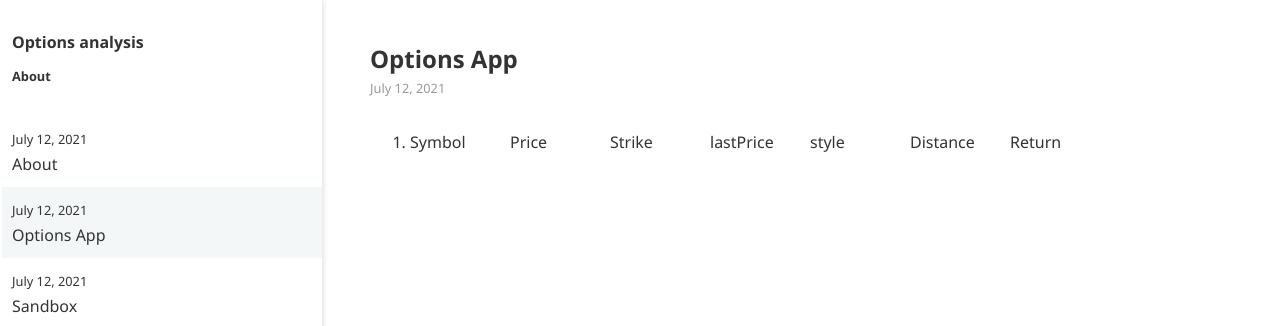
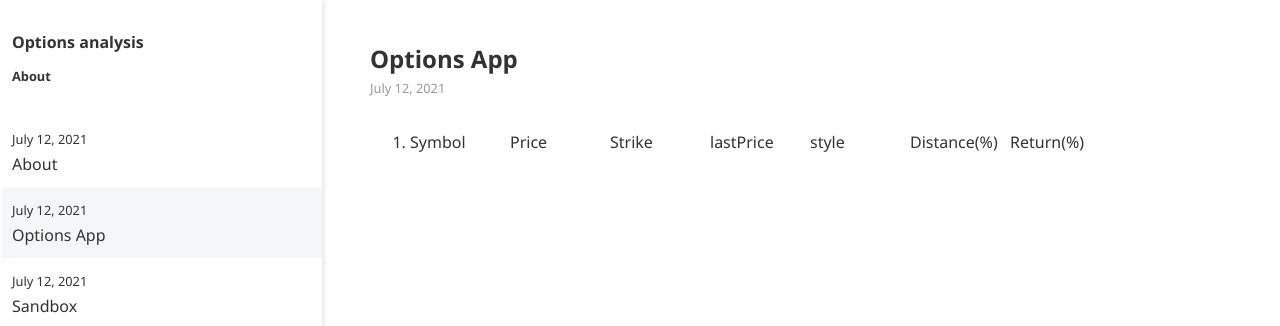
Before and after one commit to Chipingai/Chipingai.github.io, a Jekyll site: the page _posts/2021-07-12-options-app.html, which Jekyll copies as it is, in a window 1280 px wide. Shown: the top 326 px of the page. Built offline with Jekyll 4.4.1, drawn with Linux system fonts in a browser that asks for light colours.

Commit message:
Update 2021-07-12-options-app.html

```diff
--- a/_posts/2021-07-12-options-app.html
+++ b/_posts/2021-07-12-options-app.html
@@ -1,5 +1,5 @@
 <div>
-  <ol id="list"><li><span style="width:100px; display:inline-block;">Symbol</span><span style="width:100px; display:inline-block;">Price</span><span style="width:100px; display:inline-block;">Strike</span><span style="width:100px; display:inline-block;">lastPrice</span><span style="width:100px; display:inline-block;">style</span><span style="width:100px; display:inline-block;">Distance</span><span style="width:100px; display:inline-block;">Return</span>
+  <ol id="list"><li><span style="width:100px; display:inline-block;">Symbol</span><span style="width:100px; display:inline-block;">Price</span><span style="width:100px; display:inline-block;">Strike</span><span style="width:100px; display:inline-block;">lastPrice</span><span style="width:100px; display:inline-block;">style</span><span style="width:100px; display:inline-block;">Distance(%)</span><span style="width:100px; display:inline-block;">Return(%)</span>
 </li></ol>
 
 </div>
```
